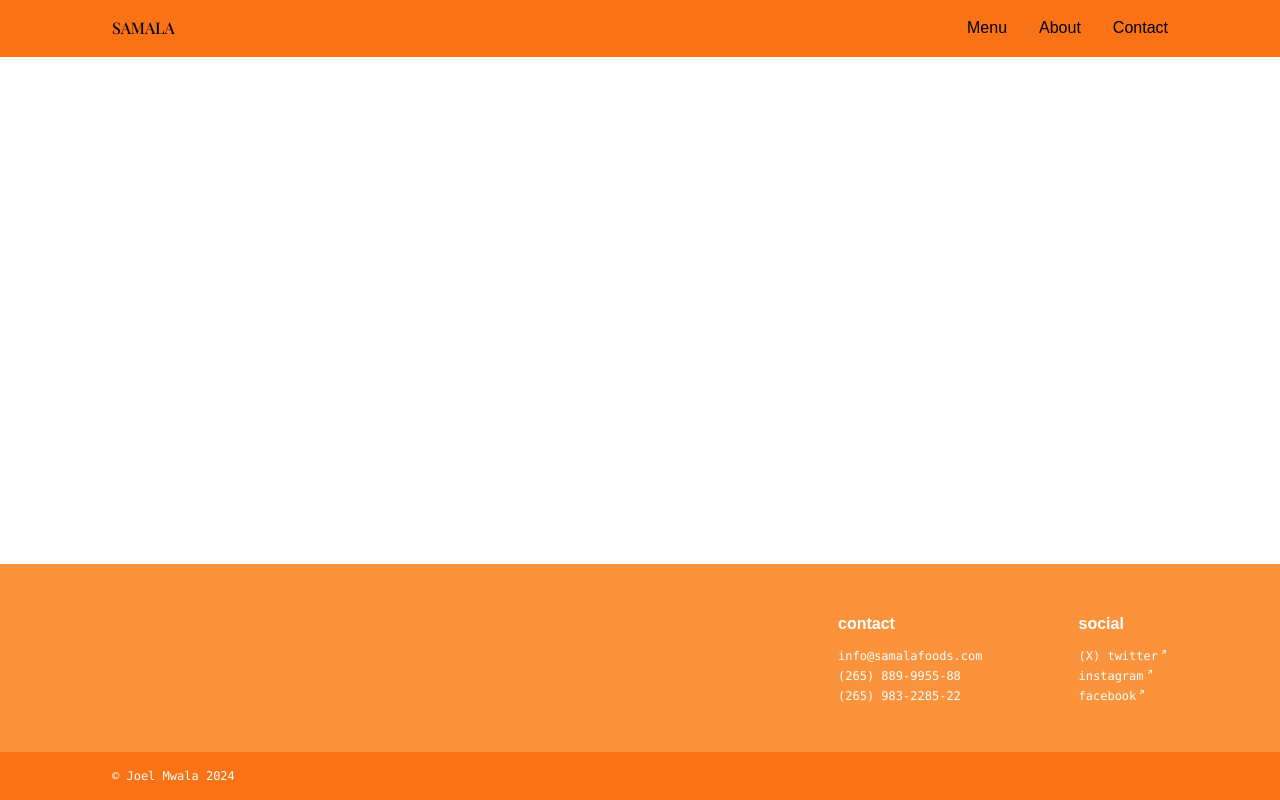
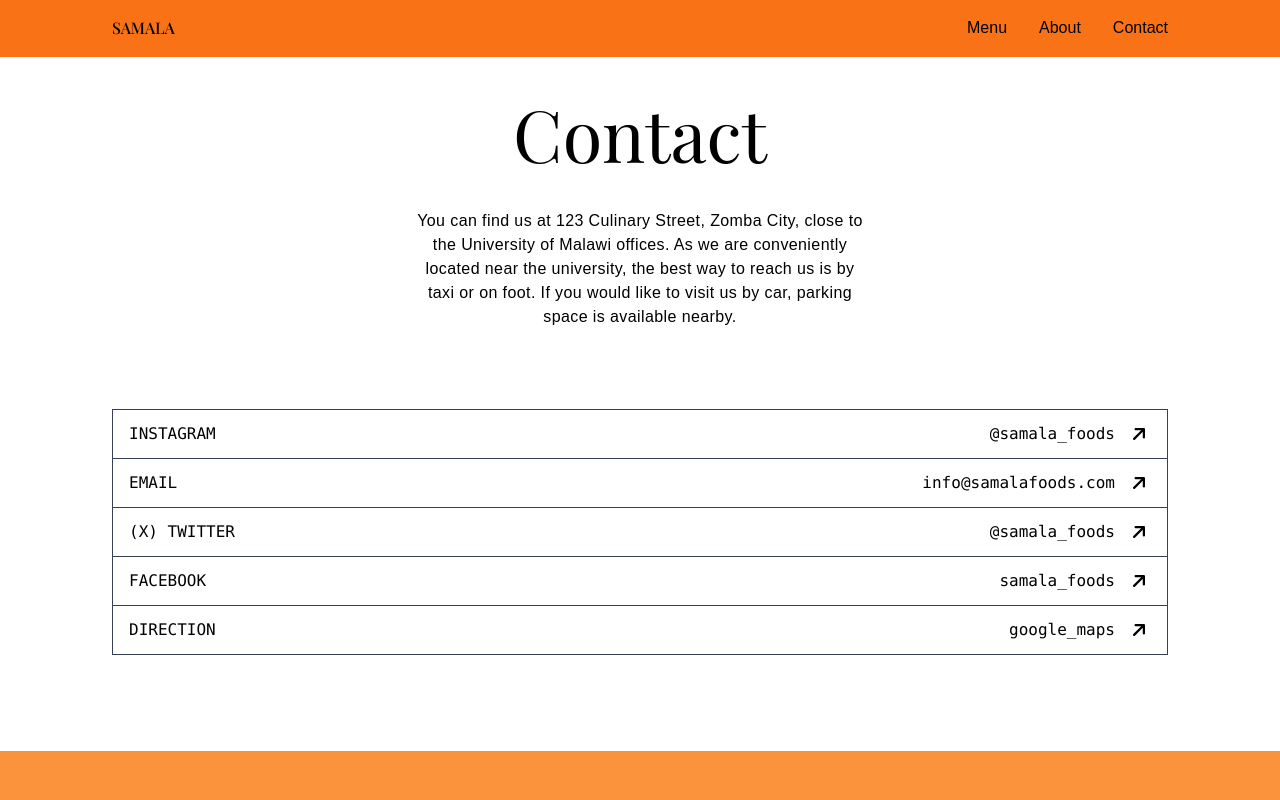
Before and after one commit to kazoomarc/samala_foods_one, a Next.js app: page /contact in a window 1280 px wide. Shown: the top 800 px of the page. Built offline with nearby package versions, Linux system fonts and the light colour scheme; a web font is replaced by a local one.

Commit message:
make initial contact

```diff
--- a/app/contact/page.tsx
+++ b/app/contact/page.tsx
@@ -1,3 +1,4 @@
+import AwayArrow from '../ui/AwayArrow';
 import Footer from '../ui/Footer';
 import Header from '../ui/Header';
 
@@ -5,7 +6,59 @@ export default function Home() {
   return (
     <>
       <Header />
+      <ContactDirections />
+      <Contacts />
       <Footer />
     </>
   );
 }
+
+function ContactDirections() {
+  return (
+    <div className="px-28 py-10">
+      <div className="flex flex-col gap-10 items-center">
+        <h1 className="text-7xl font-playfair">Contact</h1>
+        <p className="max-w-md tracking-wide text-center">
+          You can find us at 123 Culinary Street, Zomba City, close to the
+          University of Malawi offices. As we are conveniently located near the
+          university, the best way to reach us is by taxi or on foot. If you
+          would like to visit us by car, parking space is available nearby.
+        </p>
+      </div>
+    </div>
+  );
+}
+
+function Contacts() {
+  return (
+    <div className="px-28 py-10 font-mono">
+      <div className="flex flex-col  border-t border-x border-gray-700">
+        <ContactBox title="INSTAGRAM" name="@samala_foods" />
+        <ContactBox title="EMAIL" name="info@samalafoods.com" />
+        <ContactBox title="(X) TWITTER" name="@samala_foods" />
+        <ContactBox title="FACEBOOK" name="samala_foods" />
+        <ContactBox title="DIRECTION" name="google_maps" />
+      </div>
+    </div>
+  );
+}
+
+function ContactBox({
+  title,
+  name,
+  url,
+}: {
+  title: string;
+  name: string;
+  url?: string;
+}) {
+  return (
+    <div className="flex justify-between border-b border-gray-700 px-4 py-3">
+      <div>{title}</div>
+      <div className="inline-flex gap-3">
+        <span className="">{name}</span>
+        <AwayArrow className="w-6" />
+      </div>
+    </div>
+  );
+}
```
